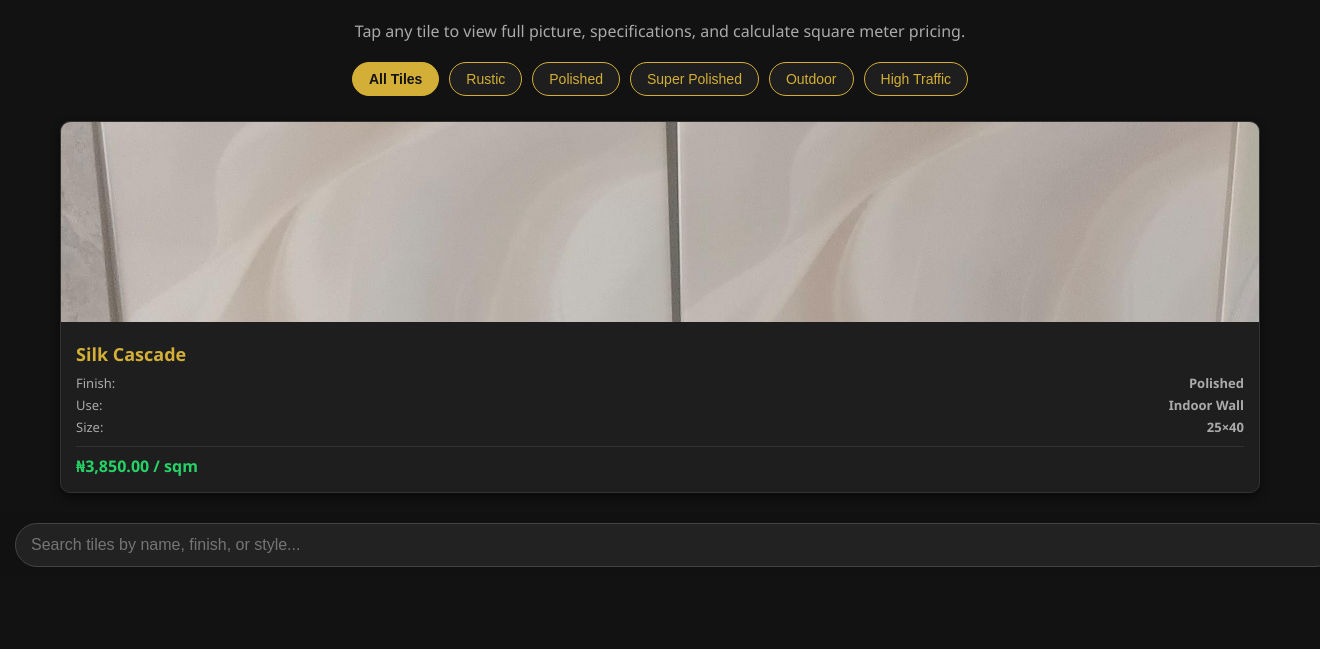
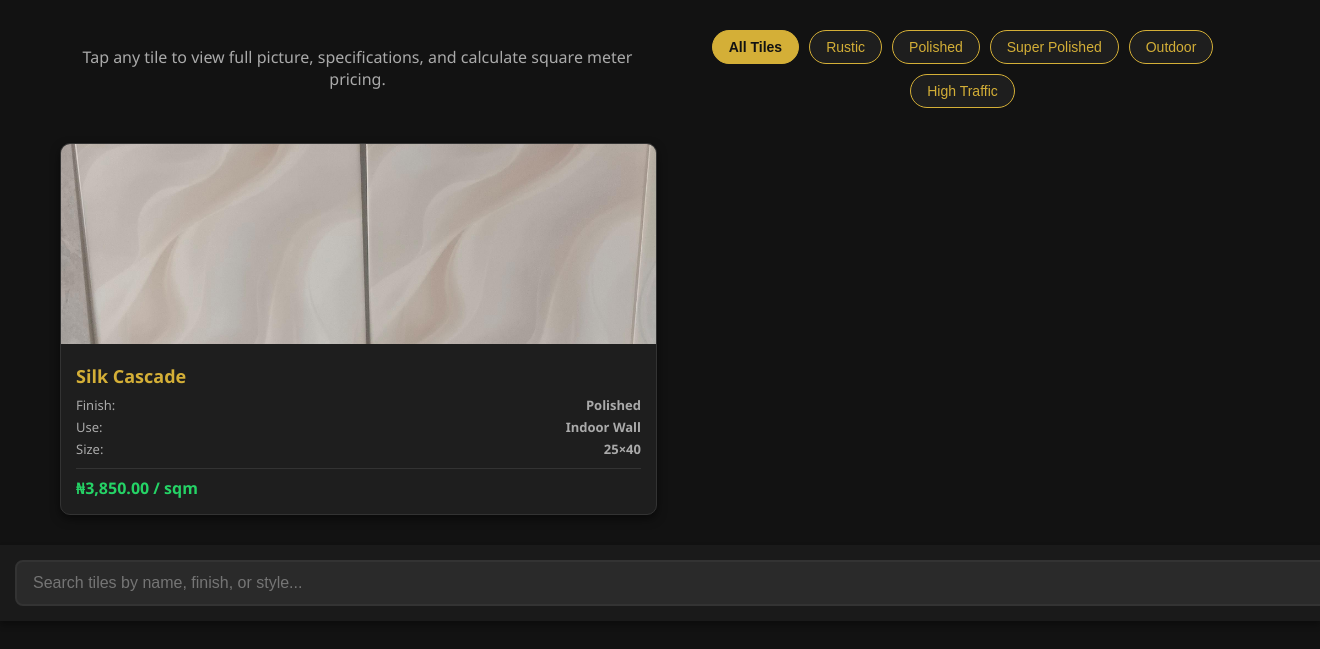
Before and after one commit to Emeka17/mprior, a Flask app: page / in a window 1320 px wide; the page is wider, and only the part inside the window is pictured. Shown: the part 151-800 px from the top of that part. Run offline with Flask 3, Linux system fonts and the light colour scheme; data comes from the database, SQL or seed files in the repository.

Commit message:
Fix 2-column grid layout and move search bar to top with live filtering

```diff
--- a/templates/index.html
+++ b/templates/index.html
@@ -237,3 +237,54 @@
     });
   });
 </script>
+
+<style>
+  .search-container {
+    padding: 15px;
+    background: #1a1a1a;
+    position: sticky;
+    top: 0;
+    z-index: 1000;
+    box-shadow: 0 4px 6px rgba(0,0,0,0.3);
+  }
+  .search-input {
+    width: 100%;
+    padding: 12px 16px;
+    font-size: 16px;
+    border: 2px solid #333;
+    border-radius: 8px;
+    background: #2a2a2a;
+    color: #fff;
+    outline: none;
+  }
+  .search-input:focus {
+    border-color: #d4af37;
+  }
+  /* Force 2-Column Grid on Mobile and Desktop */
+  .tile-grid, .container, .gallery, .row {
+    display: grid !important;
+    grid-template-columns: repeat(2, 1fr) !important;
+    gap: 10px !important;
+    padding: 10px !important;
+  }
+  .tile-card, .card {
+    width: 100% !important;
+    margin: 0 !important;
+  }
+</style>
+
+<script>
+  function filterTiles() {
+    let input = document.getElementById('tileSearch').value.toLowerCase();
+    let cards = document.querySelectorAll('.tile-card, .card');
+
+    cards.forEach(card => {
+      let text = card.innerText.toLowerCase();
+      if (text.includes(input)) {
+        card.style.display = "";
+      } else {
+        card.style.display = "none";
+      }
+    });
+  }
+</script>
```
